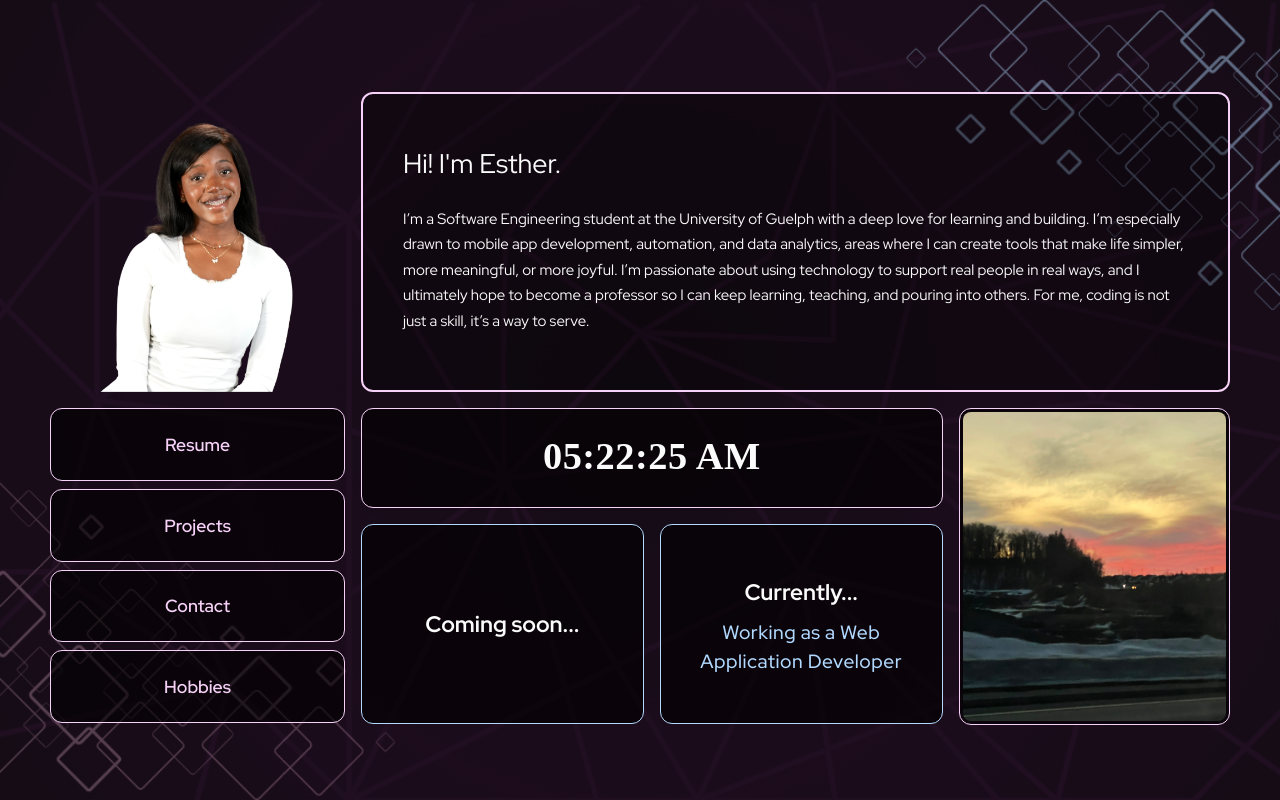
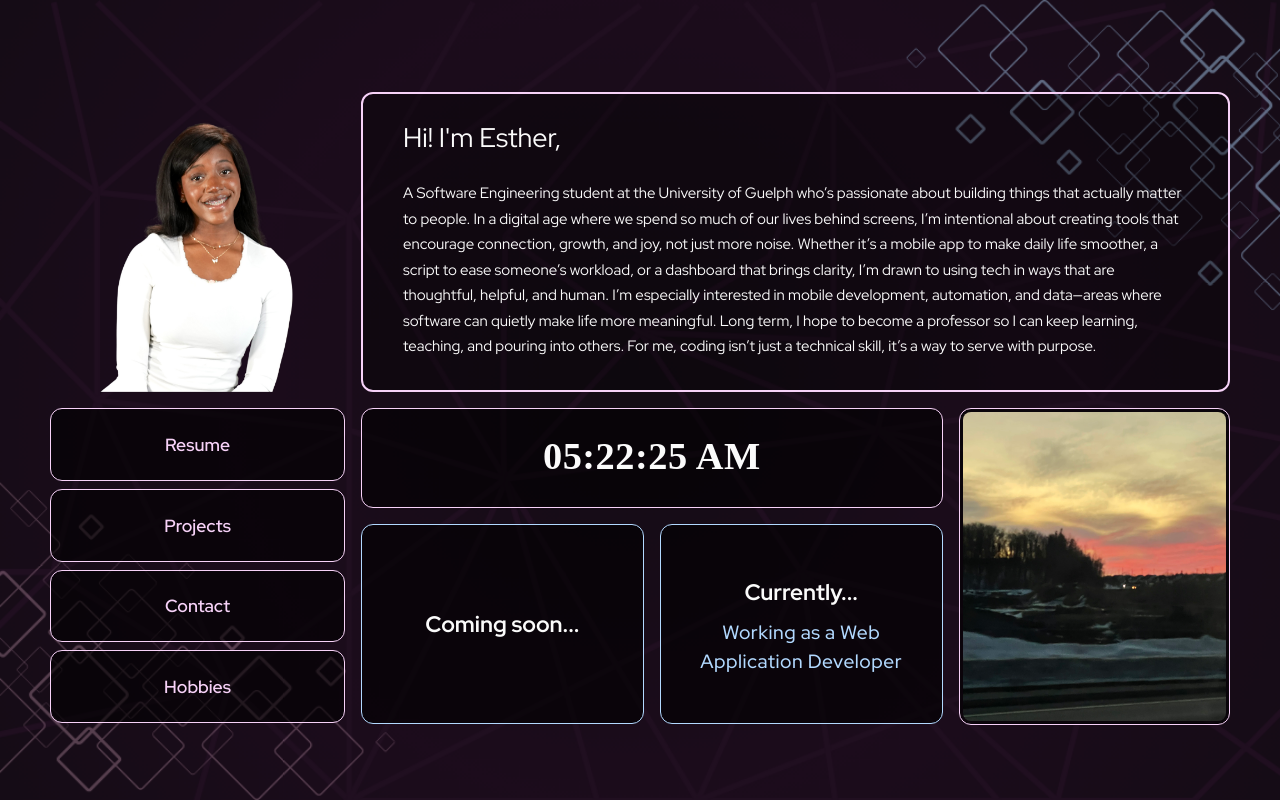
Before and after one commit to 3stherA/estheradeosun, a React (Vite) app: page / in a window 1280 px wide. Built offline with nearby package versions, Linux system fonts and the light colour scheme; a web font is replaced by a local one.

Commit message:
updated description

```diff
--- a/src/App.jsx
+++ b/src/App.jsx
@@ -76,12 +76,17 @@ function App() {
         {/* Box B – About Me */}
         <div className="box box-b">
           <p className="about-paragraph">
-            <span className="about-intro">Hi! I'm Esther.</span><br /><br />
-            I’m a Software Engineering student at the University of Guelph with a deep love for learning and building.
-            I’m especially drawn to mobile app development, automation, and data analytics, areas where I can create
-            tools that make life simpler, more meaningful, or more joyful. I’m passionate about using technology to
-            support real people in real ways, and I ultimately hope to become a professor so I can keep learning, teaching,
-            and pouring into others. For me, coding is not just a skill, it’s a way to serve.
+            <span className="about-intro">Hi! I'm Esther,</span><br /><br />
+            A Software Engineering student at the University of Guelph who’s passionate about
+            building things that actually matter to people. In a digital age where we spend so
+            much of our lives behind screens, I’m intentional about creating tools that encourage
+            connection, growth, and joy, not just more noise. Whether it’s a mobile app to make
+            daily life smoother, a script to ease someone’s workload, or a dashboard that brings
+            clarity, I’m drawn to using tech in ways that are thoughtful, helpful, and human.
+            I’m especially interested in mobile development, automation, and data—areas where
+            software can quietly make life more meaningful. Long term, I hope to become a
+            professor so I can keep learning, teaching, and pouring into others. For me, coding
+            isn’t just a technical skill, it’s a way to serve with purpose.
           </p>
         </div>
 
```
